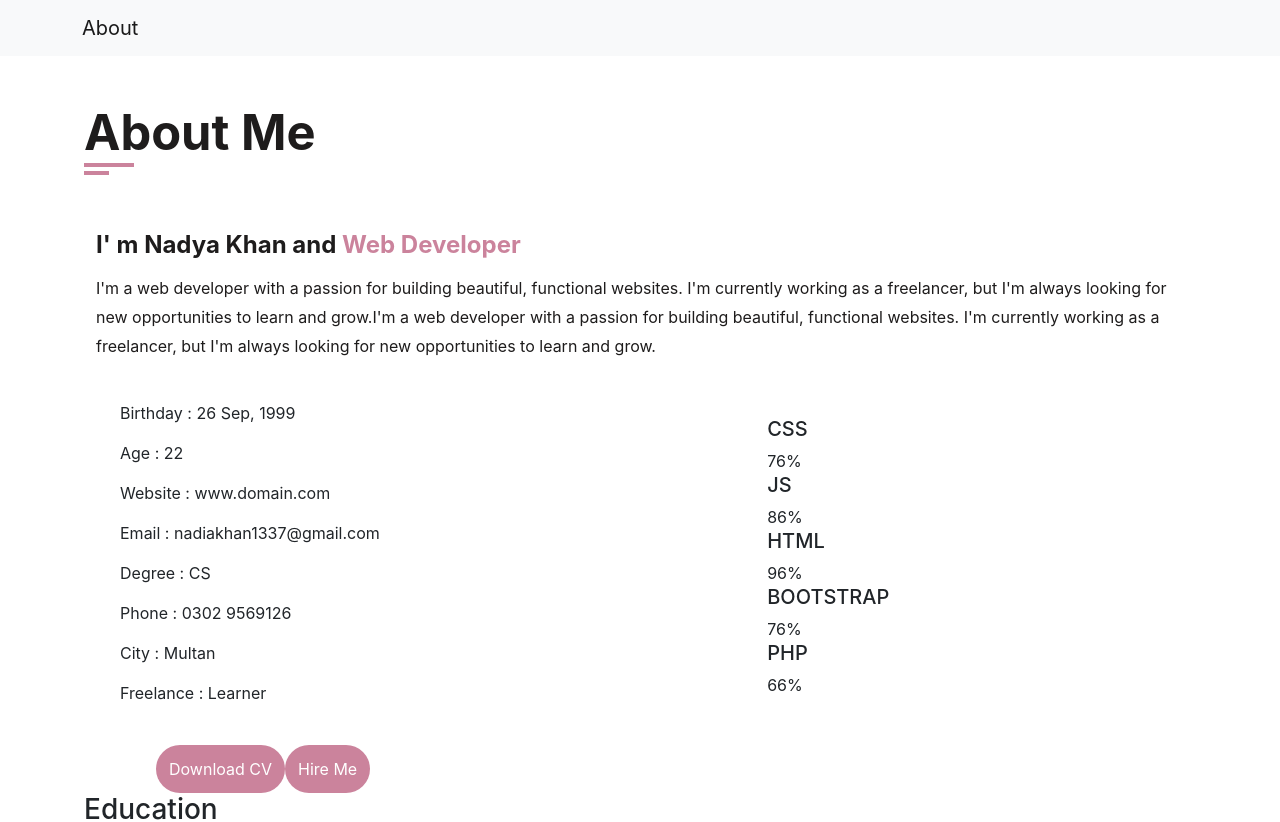
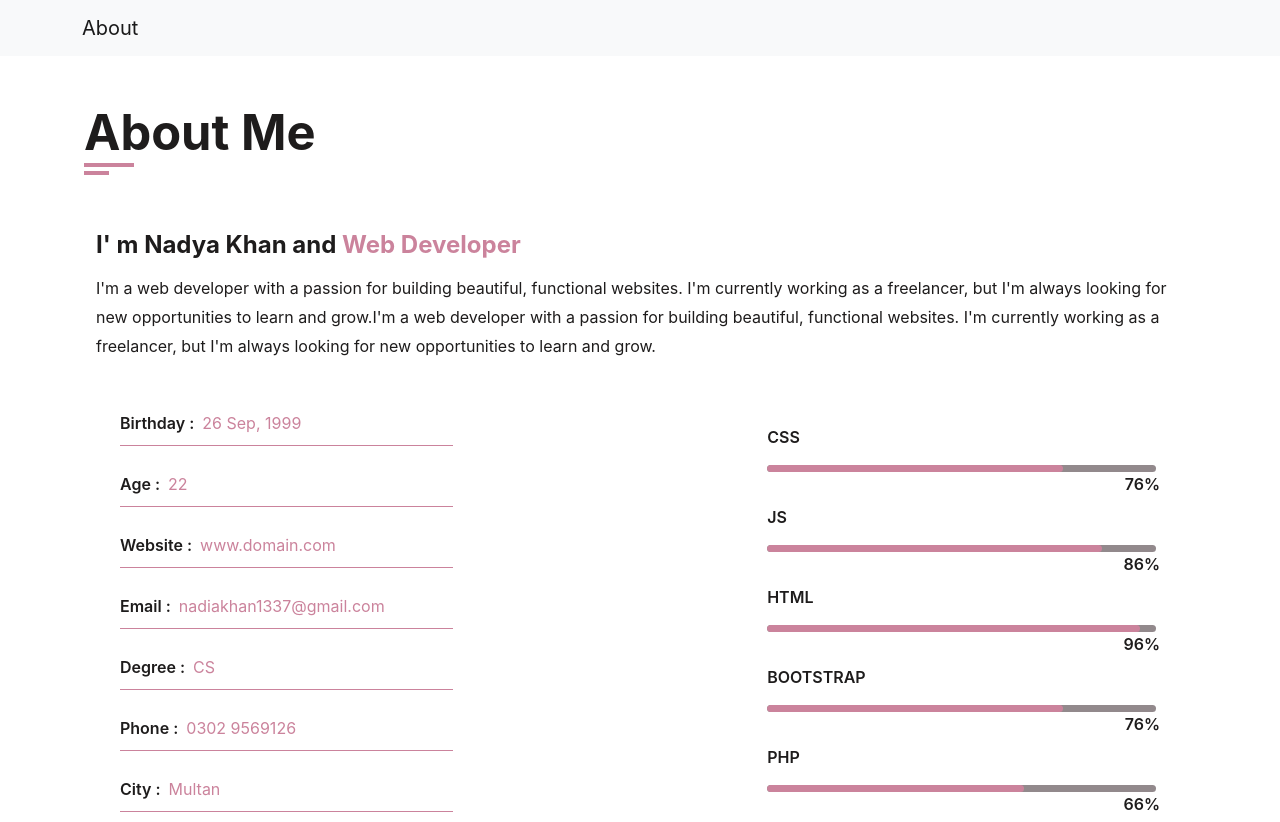
Before and after one commit to Nadiakhanv2/NK-Portfolio-React, a React (Create React App) app: page / in a window 1280 px wide. Shown: the top 822 px of the page. Built offline with nearby package versions, Linux system fonts and the light colour scheme.

Commit message:
skills and info styled thorugh custom css

```diff
--- a/src/App.css
+++ b/src/App.css
@@ -164,4 +164,70 @@
 }
 .info-item{
   flex: 0 0 60%;
+  max-width: 60%;
+  /* background-color: rgb(203, 131, 156);  */
 }
+.personal-info .info-item p{
+  font-weight: 600;
+  font-size: 16px;
+  padding: 10px 0;
+  color: rgb(30, 28, 28);
+border-bottom: 1px solid rgb(203, 131, 156);
+}
+.personal-info .info-item p span{
+  color: rgb(203, 131, 156);
+  font-weight: 400;
+  margin-left: 4px;
+  display: inline-block;
+}
+.personal-info .buttons .btn-blog{
+  margin-right: 15px;
+}
+.skills .skill-item{
+  flex: 0 0 100%;
+  max-width: 100%;
+   /* background-color: rgb(203, 131, 156);  */
+}
+.skills .skill-item h5{
+  font-size: 16px;
+  font-weight: 600;
+  color: rgb(30, 28, 28);
+  /* margin-bottom: 15px; */
+  line-height: 40px;
+  text-transform: capitalize;
+}
+.skills .skill-item .progress-bar{
+  width: 100%;
+  background-color: rgb(146, 137, 140);
+height: 7px;
+border-radius: 4px;
+position: relative;
+}
+.skills .skill-item{
+  margin-bottom: 25px;
+}
+.skills .skill-item .progress-bar .progress-bar-fill{
+  position: absolute;
+  left: 0;
+  top: 0;
+  height: 100%;
+  border-radius: 4px;
+  background-color: rgb(203, 131, 156);
+}
+.skill-percent{
+  position: absolute;
+  right: 120px;
+  /* top: 0px; */
+  font-weight: 600;
+  color: rgb(30, 28, 28);
+}
+.education ,
+.experience{
+  flex: 0 0 50%;
+  max-width: 50%;
+  margin-top: 30px;
+  /* background-color: rgb(203, 131, 156);  */
+}
+/* .experience{
+  background-color: rosybrown;
+} */
```
